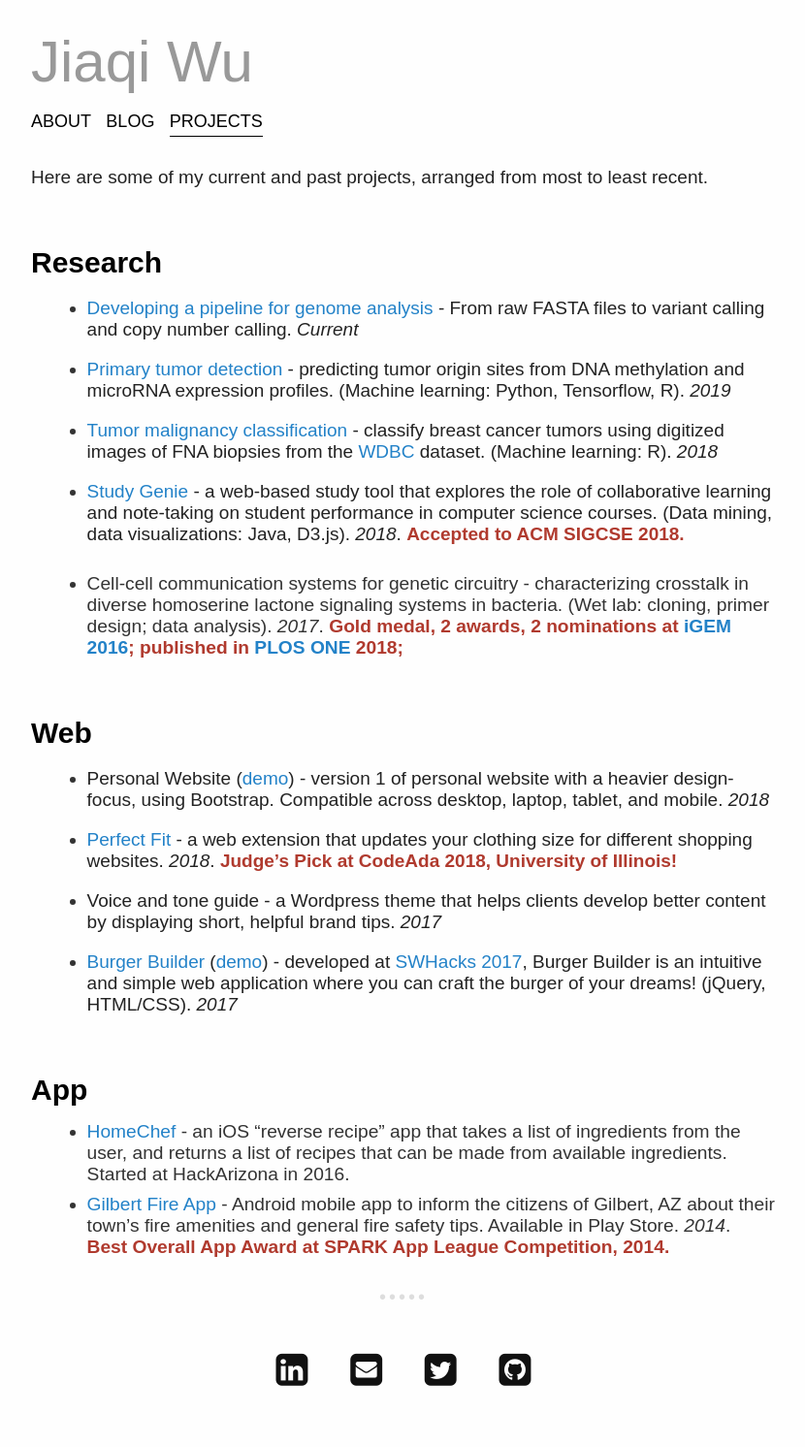
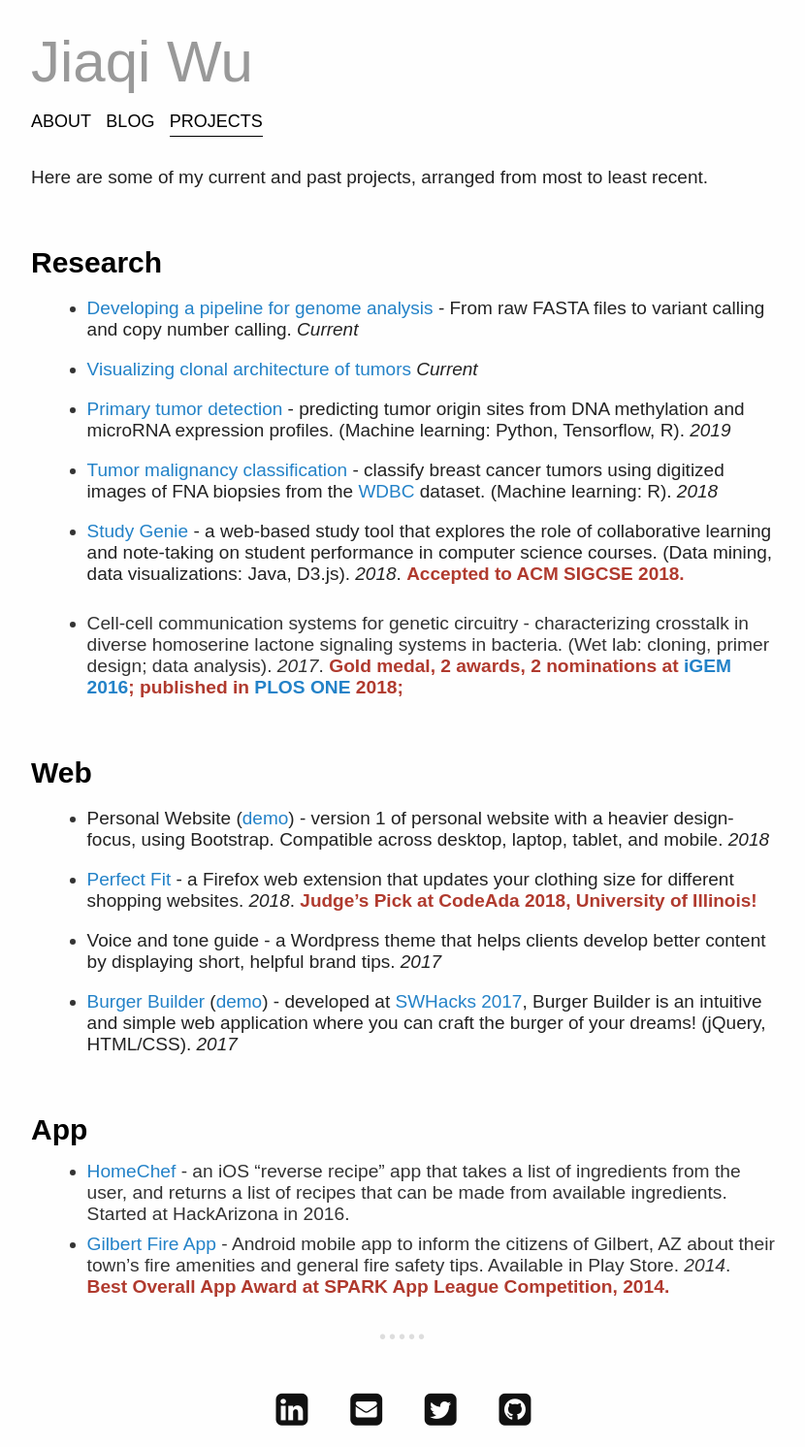
Before and after one commit to programmingprincess/programmingprincess.github.io, a Jekyll site: the page built from projects.md, in a window 1280 px wide. Shown: the whole page at 97% size, without its empty margins (224-1054 px from the left). Built offline with Jekyll 4.4.1, drawn with Linux system fonts in a browser that asks for light colours; some web fonts are replaced; before the commit the page ends 1451 px from its top, so only the background shows below that.

Commit message:
update from summer

```diff
--- a/projects.md
+++ b/projects.md
@@ -14,6 +14,8 @@
 ## Research
 * [Developing a pipeline for genome analysis](https://github.com/programmingprincess/genome-analysis/) - From raw FASTA files to variant calling and copy number calling. *Current*
 
+* [Visualizing clonal architecture of tumors]() *Current*
+
 * [Primary tumor detection](https://github.com/programmingprincess/tumor-origin) - predicting tumor origin sites from DNA methylation and microRNA expression profiles. (Machine learning: Python, Tensorflow, R). *2019*
 
 * [Tumor malignancy classification](https://github.com/programmingprincess/breast-cancer-ml) - classify breast cancer tumors using digitized images of FNA biopsies from the [WDBC](https://archive.ics.uci.edu/ml/datasets/Breast+Cancer+Wisconsin+(Diagnostic)) dataset. (Machine learning: R). *2018*
@@ -25,9 +27,9 @@
 * Cell-cell communication systems for genetic circuitry - characterizing crosstalk in diverse homoserine lactone signaling systems in bacteria. (Wet lab: cloning, primer design; data analysis). *2017*. <span class = "award">**Gold medal, 2 awards, 2 nominations at [iGEM 2016](https://asunow.asu.edu/20161206-asu-puts-impressive-performance-igem); published in [PLOS ONE](https://journals.plos.org/plosone/article?id=10.1371/journal.pone.0202294) 2018;**</span>
 
 ## Web
-* Personal Website ([demo]()) - version 1 of personal website with a heavier design-focus, using Bootstrap. Compatible across desktop, laptop, tablet, and mobile. *2018*
+* Personal Website ([demo](http://jiaqiwu.com/v2)) - version 1 of personal website with a heavier design-focus, using Bootstrap. Compatible across desktop, laptop, tablet, and mobile. *2018*
 
-* [Perfect Fit](https://github.com/programmingprincess/perfect-fit/) - a web extension that updates your clothing size for different shopping websites. *2018*. <span class = "award">**Judge's Pick at CodeAda 2018, University of Illinois!**</span>
+* [Perfect Fit](https://github.com/programmingprincess/perfect-fit/) - a Firefox web extension that updates your clothing size for different shopping websites. *2018*. <span class = "award">**Judge's Pick at CodeAda 2018, University of Illinois!**</span>
 
 * Voice and tone guide - a Wordpress theme that helps clients develop better content by displaying short, helpful brand tips. *2017*
 
```
Also changed, not shown: index.md (+0 -1 lines), README.md, 6 other files.
